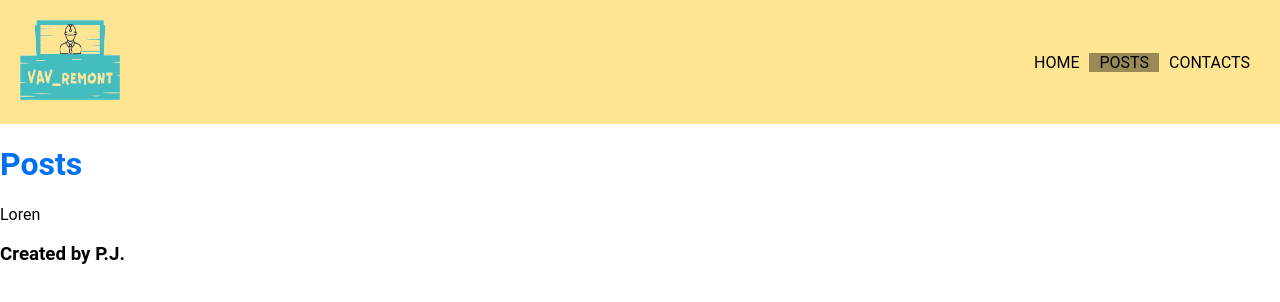
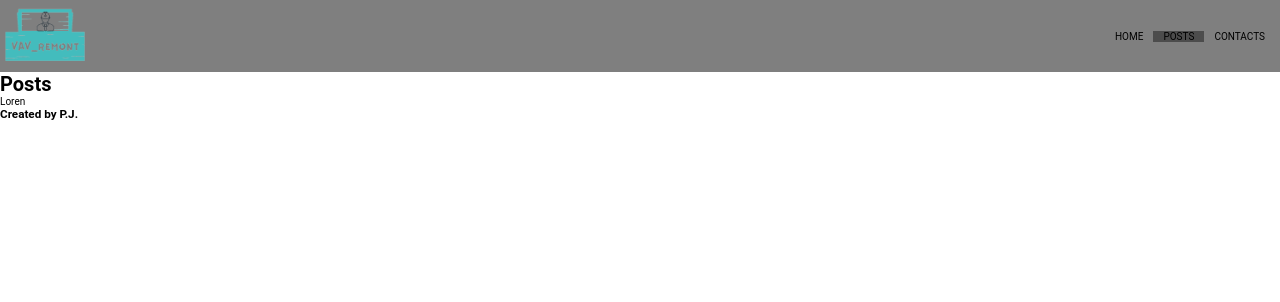
Before and after one commit to Doomer77/vav-remont, a Next.js app: page /posts in a window 1280 px wide. Shown: the top 302 px of the page. Built offline with nearby package versions, Linux system fonts and the light colour scheme.

Commit message:
add logo svg

```diff
--- a/shared/ui/header/Header.tsx
+++ b/shared/ui/header/Header.tsx
@@ -1,15 +1,9 @@
 import React, { FC } from 'react'
 import Navbar from '../navbar/Navbar'
-import { css } from '@emotion/css'
 
 const Header: FC = () => {
     return (
-        <header
-            className={css`
-                padding: 20px;
-                background: #ffe491;
-            `}
-        >
+        <header>
             <Navbar />
         </header>
     )
--- a/shared/ui/navbar/Navbar.module.scss
+++ b/shared/ui/navbar/Navbar.module.scss
@@ -1,9 +1,10 @@
 .nav {
     width: 100%;
-    height: 100%;
     display: flex;
     justify-content: space-between;
     align-items: center;
+    padding: 5px;
+    background: rgba(0, 0, 0, 0.502);
 
     .links {
         height: 100%;
--- a/shared/ui/navbar/Navbar.tsx
+++ b/shared/ui/navbar/Navbar.tsx
@@ -16,9 +16,9 @@ const Navbar: FC = () => {
         <nav className={styles.nav}>
             <div className={styles.logo}>
                 <Image
-                    src='/logo.png'
-                    width={100}
-                    height={80}
+                    src='/logo.svg'
+                    width={80}
+                    height={60}
                     alt='Vav remont'
                 />
             </div>
--- a/styles/globals.scss
+++ b/styles/globals.scss
@@ -1,19 +1,19 @@
-html,
+*,
+*::after,
+*::before {
+    margin: 0;
+    padding: 0;
+    box-sizing: inherit;
+}
+
+html {
+    // This defines what 1rem is
+    font-size: 62.5%; //1 rem = 10px; 10px/16px = 62.5%
+}
+
 body {
     padding: 0;
     margin: 0;
     font-family: 'Roboto', sans-serif;
-}
-
-a {
-    color: inherit;
-    text-decoration: none;
-}
-
-* {
     box-sizing: border-box;
 }
-
-h1 {
-    color: #0070f3;
-}
```
Also changed, not shown: public/logo.svg (added).
